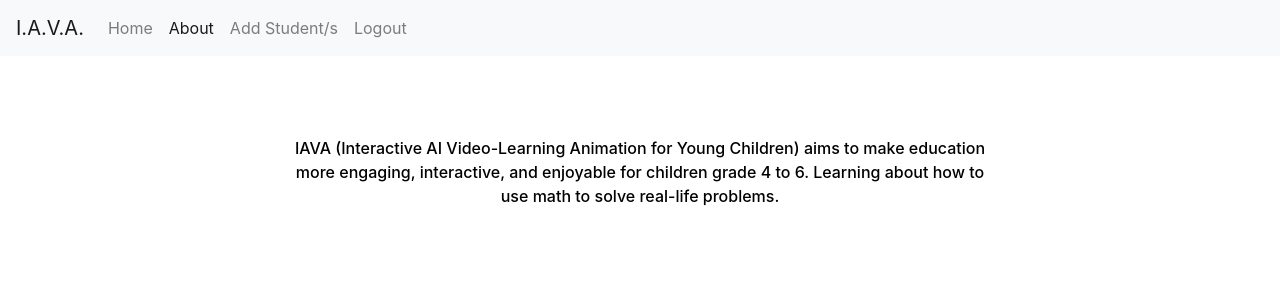
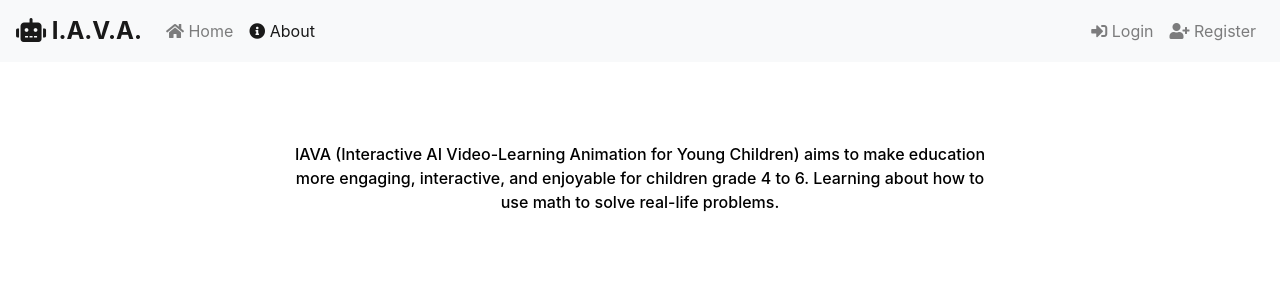
Before and after one commit to pierceskepto/IAVA2, a Django app: page /about/ in a window 1280 px wide. Shown: the top 300 px of the page. Run offline with Django 5.2, Linux system fonts and the light colour scheme; some libraries are stand-ins or nearby versions.

Commit message:
fixed student issue
now accounts for whether the user is parent or student

```diff
--- a/django/IAVAapp/templates/base.html
+++ b/django/IAVAapp/templates/base.html
@@ -77,26 +77,103 @@
         transition: opacity 0.5s ease-out;
         opacity: 0;
       }
+
+      .navbar-brand {
+        font-weight: bold;
+        font-size: 1.5rem;
+      }
+
+      .user-info {
+        color: #6c757d;
+        font-size: 0.9rem;
+        margin-right: 15px;
+      }
     </style>
   </head>
   <body>
     <nav class="navbar navbar-expand-lg navbar-light bg-light">
-      <a class="navbar-brand" href="{% url 'home' %}">I.A.V.A.</a>
-      <button class="navbar-toggler" type="button" data-toggle="collapse" data-target="#navbarNav" aria-controls="navbarNav" aria-expanded="false" aria-label="Toggle navigation"><span class="navbar-toggler-icon"></span></button>
+      <a class="navbar-brand" href="{% if request.session.is_student %}{% url 'homestudent' %}{% else %}{% url 'home' %}{% endif %}">
+        <i class="fas fa-robot"></i> I.A.V.A.
+      </a>
+      <button class="navbar-toggler" type="button" data-toggle="collapse" data-target="#navbarNav" aria-controls="navbarNav" aria-expanded="false" aria-label="Toggle navigation">
+        <span class="navbar-toggler-icon"></span>
+      </button>
       <div class="collapse navbar-collapse" id="navbarNav">
+        <ul class="navbar-nav mr-auto">
+          {% if request.session.is_student %}
+            <!-- Student Navigation -->
+            <li class="nav-item {% if request.resolver_match.url_name == 'homestudent' %}active{% endif %}">
+              <a class="nav-link" href="{% url 'homestudent' %}">
+                <i class="fas fa-home"></i> Dashboard
+              </a>
+            </li>
+            <li class="nav-item {% if request.resolver_match.url_name == 'quiz' %}active{% endif %}">
+              <a class="nav-link" href="{% url 'quiz' %}">
+                <i class="fas fa-calculator"></i> Math Quiz
+              </a>
+            </li>
+            <li class="nav-item {% if request.resolver_match.url_name == 'about' %}active{% endif %}">
+              <a class="nav-link" href="{% url 'about' %}">
+                <i class="fas fa-info-circle"></i> About
+              </a>
+            </li>
+          {% else %}
+            <!-- Parent Navigation -->
+            <li class="nav-item {% if request.resolver_match.url_name == 'home' %}active{% endif %}">
+              <a class="nav-link" href="{% url 'home' %}">
+                <i class="fas fa-home"></i> Home
+              </a>
+            </li>
+            <li class="nav-item {% if request.resolver_match.url_name == 'about' %}active{% endif %}">
+              <a class="nav-link" href="{% url 'about' %}">
+                <i class="fas fa-info-circle"></i> About
+              </a>
+            </li>
+            {% if user.is_authenticated %}
+            <li class="nav-item {% if request.resolver_match.url_name == 'register-students' %}active{% endif %}">
+              <a class="nav-link" href="{% url 'register-students' %}">
+                <i class="fas fa-user-plus"></i> Add Student/s
+              </a>
+            </li>
+            <li class="nav-item {% if request.resolver_match.url_name == 'quiz' %}active{% endif %}">
+              <a class="nav-link" href="{% url 'quiz' %}">
+                <i class="fas fa-calculator"></i> Math Quiz
+              </a>
+            </li>
+            {% endif %}
+          {% endif %}
+        </ul>
+
+        <!-- User Info and Logout -->
         <ul class="navbar-nav">
-          <li class="nav-item {% if request.resolver_match.url_name == 'home' %}active{% endif %}">
-            <a class="nav-link" href="{% url 'home' %}">Home</a>
-        </li>
-        <li class="nav-item {% if request.resolver_match.url_name == 'about' %}active{% endif %}">
-            <a class="nav-link" href="{% url 'about' %}">About</a>
-        </li>
-        <li class="nav-item {% if request.resolver_match.url_name == 'register-students' %}active{% endif %}">
-            <a class="nav-link" href="{% url 'register-students' %}">Add Student/s</a>
-        </li>
-        <li class="nav-item {% if request.resolver_match.url_name == 'logout' %}active{% endif %}">
-            <a class="nav-link" href="{% url 'logout' %}">Logout</a>
-        </li>
+          {% if request.session.is_student %}
+            <li class="navbar-text user-info">
+              <i class="fas fa-user-graduate"></i> {{ request.session.student_name }}
+            </li>
+          {% elif user.is_authenticated %}
+            <li class="navbar-text user-info">
+              <i class="fas fa-user"></i> {{ user.username }}
+            </li>
+          {% endif %}
+
+          {% if request.session.is_student or user.is_authenticated %}
+            <li class="nav-item">
+              <a class="nav-link text-danger" href="{% url 'logout' %}">
+                <i class="fas fa-sign-out-alt"></i> Logout
+              </a>
+            </li>
+          {% else %}
+            <li class="nav-item {% if request.resolver_match.url_name == 'login' %}active{% endif %}">
+              <a class="nav-link" href="{% url 'login' %}">
+                <i class="fas fa-sign-in-alt"></i> Login
+              </a>
+            </li>
+            <li class="nav-item {% if request.resolver_match.url_name == 'register' %}active{% endif %}">
+              <a class="nav-link" href="{% url 'register' %}">
+                <i class="fas fa-user-plus"></i> Register
+              </a>
+            </li>
+          {% endif %}
         </ul>
       </div>
     </nav>
```
